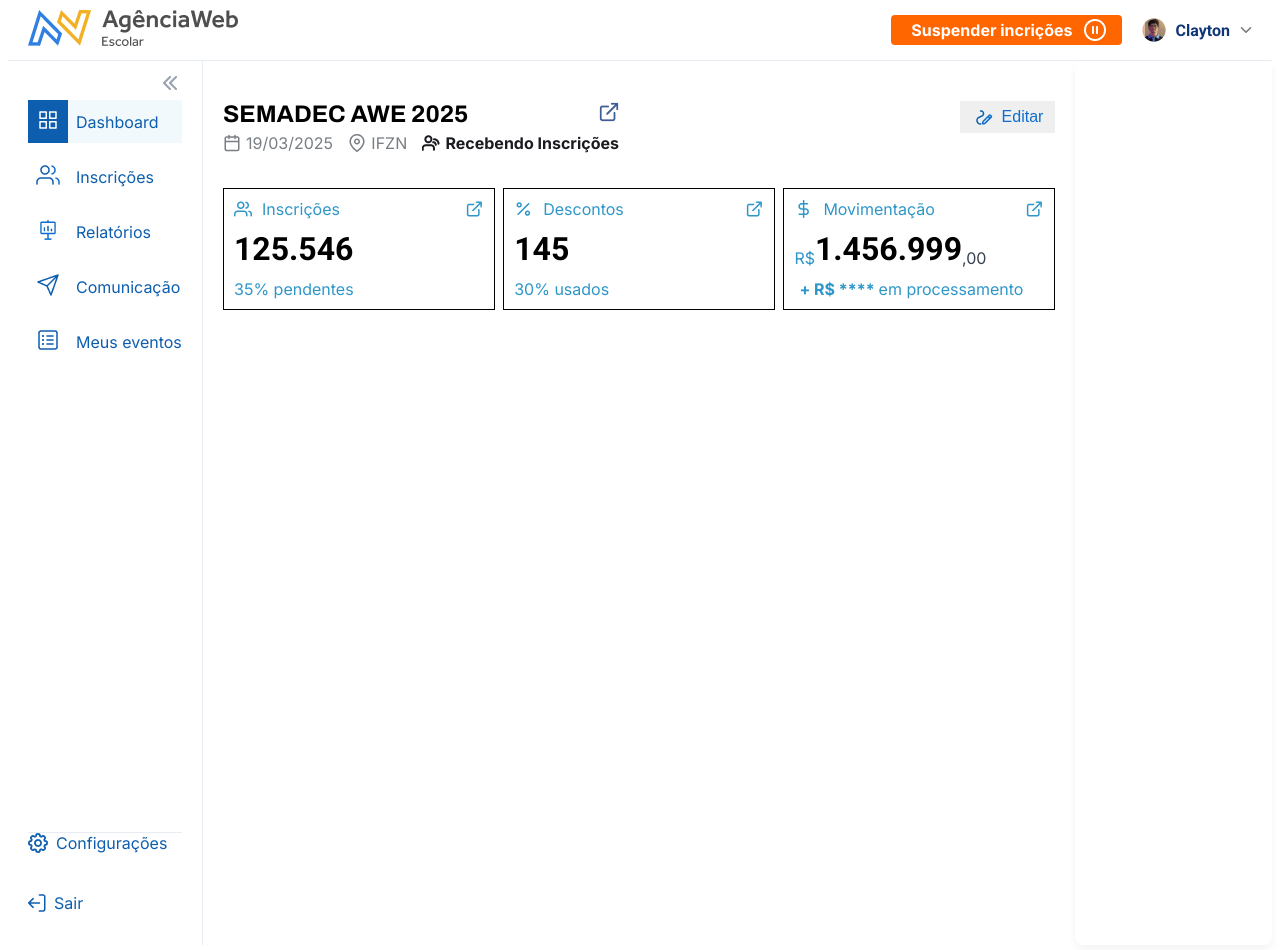
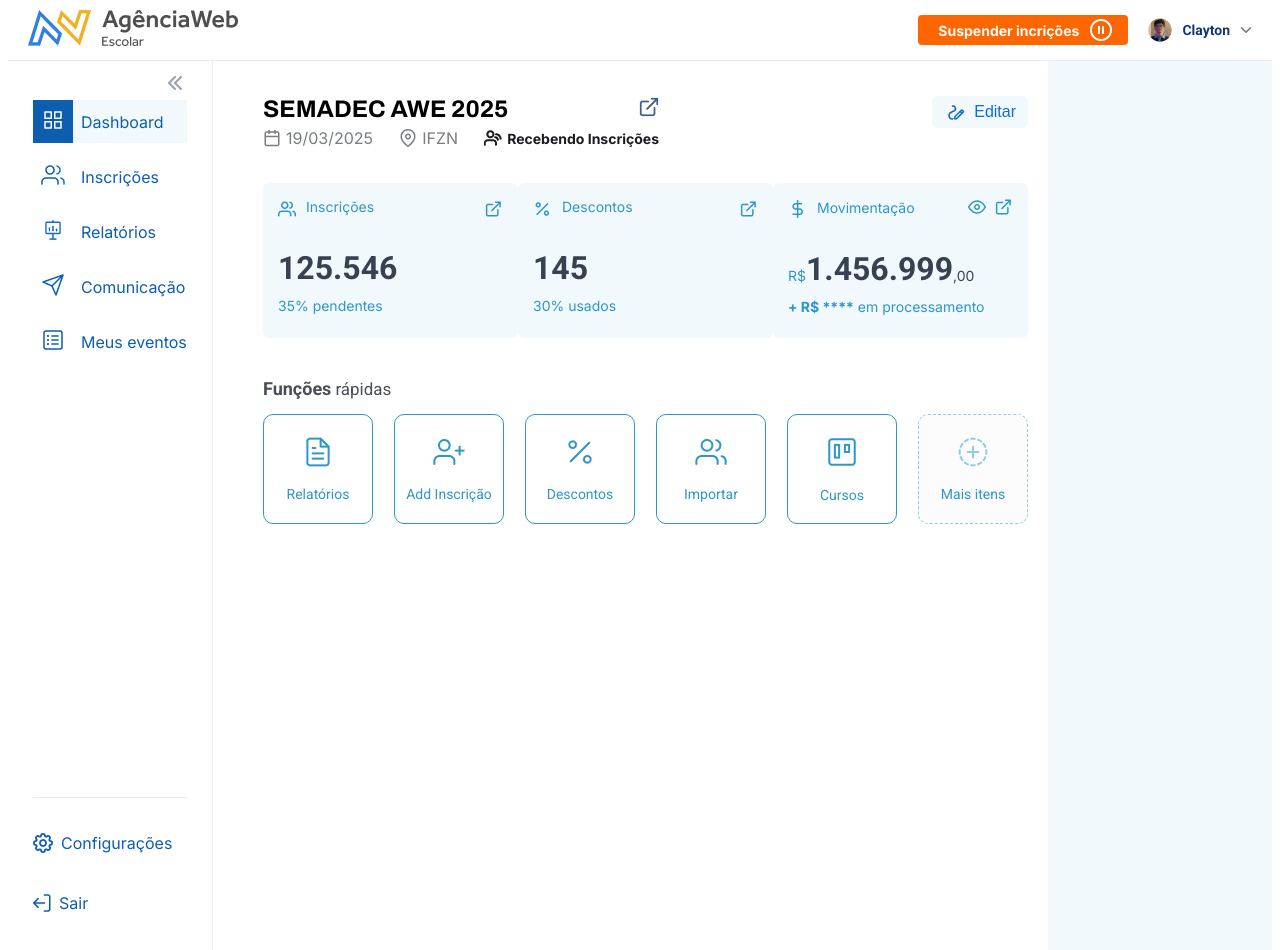
Before and after one commit to Julianne2910/design-web, a plain HTML site: page sites/awe-semadec/dashboard.html in a window 1280 px wide. Drawn offline with Linux system fonts and the light colour scheme.

Commit message:
Atualizando...50%

```diff
--- a/sites/awe-semadec/box.css
+++ b/sites/awe-semadec/box.css
@@ -2,26 +2,40 @@
     display: flex;
     justify-content: space-between;
     padding-top: 35px;
+    padding-bottom: 40px;
 }
 .box-trab{
-    border: 1px solid;
-    width: 250px;
+    border: 0px;
+    border-radius: 6px;
+    width: 225px;
     height: 100px;
-    padding: 10px;
+    padding: 15px;
+    padding-bottom: 40px;
     display: flex;
     flex-direction: column;
     justify-content: space-between;
+    background-color: var(--blue-cinsa);
 }
 .box-trab h1{
     margin: 0px;
     font-family: var(--font-up-dow-right);
+    color: var(--black-numbers-37);
+}
+.box-trab .h1{
+    padding-bottom: 10px;
 }
 .box-trab small, strong{
     font-family: var(--font-left-center);
-    font-size: 16px;
+    font-size: 14px;
+}
+.small-azul, .small-black{
+    margin-bottom: 4px;
 }
 .box-trab .small-azul, strong{
     color: var(--blue-detalhes);
+}
+.strong-especial{
+    margin: 0px;
 }
 .small-black{
     color: var(--black-numbers-37);
@@ -30,6 +44,7 @@
     display: flex;
     align-items: center;
     justify-content: space-between;
+    padding-bottom: 30px;
 }
 .part-1-box{
     display: flex;
@@ -38,9 +53,13 @@
 .part-1-box small{
     margin-left: 10px;
 }
+.eye-box{
+    padding-right: 4px;
+}
 .number-especial{
     display: flex;
     align-items: end;
+    padding-bottom: 10px;
 }
 .zeros{
     color: var(--black-numbers-37);
--- a/sites/awe-semadec/dashboard.html
+++ b/sites/awe-semadec/dashboard.html
@@ -11,8 +11,9 @@
 
     <link rel="stylesheet" href="dashboard.css">
     <link rel="stylesheet" href="left.css">
-    <link rel="stylesheet" href="area-trabalho.css">
+    <link rel="stylesheet" href="main.css">
     <link rel="stylesheet" href="box.css">
+    <link rel="stylesheet" href="funcao.css">
     <link rel="stylesheet" href="right.css">
 
     <title>Semadec</title>
@@ -124,7 +125,7 @@
                         </div>
                         <img src="img/external-link.png" alt="">
                     </div>
-                    <h1>125.546</h1>
+                    <h1 class="h1">125.546</h1>
                     <small class="small-azul">35% pendentes</small>
                 </div>
                 <div class="box-trab">
@@ -135,7 +136,7 @@
                         </div>
                         <img src="img/external-link.png" alt="">
                     </div>
-                    <h1>145</h1>
+                    <h1 class="h1">145</h1>
                     <small class="small-azul">30% usados</small>
                 </div>
                 <div class="box-trab">
@@ -144,7 +145,10 @@
                             <img src="img/dollar.png" alt="">
                             <small class="small-azul">Movimentação</small>
                         </div>
-                        <img src="img/external-link.png" alt="">
+                        <div>
+                            <img class="eye-box" src="img/eye.png" alt="">
+                            <img src="img/external-link.png" alt="">
+                        </div>
                     </div>
                     <div class="number-especial">
                         <small class="small-azul">R$</small>
@@ -152,9 +156,65 @@
                         <small class="small-black">,00</small>
                     </div>
                     <div class="text-especial">
-                        <strong>+ R$ ****</strong>
+                        <strong class="strong-especial">+ R$ ****</strong>
                         <small class="small-azul">em processamento</small>
                     </div>
+                </div>
+            </div>
+            <div class="funcoes">
+                <div class="header-funcoes">
+                    <strong class="str-funcao">Funções</strong>
+                    <small class="sml-funcao">rápidas</small>
+                </div>
+                <div class="botoes-funcoes">
+                    <button>
+                        <div class="img-funcao">
+                            <img src="img/relat-funcao.png" alt="">
+                        </div>
+                        <div class="funcao">
+                            <small>Relatórios</small>
+                        </div>
+                    </button>
+                    <button>
+                        <div class="img-funcao">
+                            <img src="img/add-funcao.png" alt="">
+                        </div>
+                        <div class="funcao">
+                            <small>Add Inscrição</small>
+                        </div>
+                    </button>
+                    <button>
+                        <div class="img-funcao">
+                            <img src="img/descont-funcao.png" alt="">
+                        </div>
+                        <div class="funcao">
+                            <small>Descontos</small>
+                        </div>
+                    </button>
+                    <button>
+                        <div class="img-funcao">
+                            <img src="img/import-funcao.png" alt="">
+                        </div>
+                        <div class="funcao">
+                            <small>Importar</small>
+                        </div>
+                    </button>
+                    <button>
+                        <div class="img-funcao">
+                            <img src="img/trello-funcao.png" alt="">
+                        </div>
+                        <div class="funcao">
+                            <small>Cursos</small>
+                        </div>
+                    </button>
+                    <button class="botao-more">
+                        <div class="img-funcao">
+                            <img src="img/more-funcao.png" alt="">
+                        </div>
+                        <div class="funcao">
+                            <small>Mais itens</small>
+                        </div>
+                    </button>
                 </div>
             </div>
         </main>
--- /dev/null
+++ b/sites/awe-semadec/funcao.css
@@ -0,0 +1,40 @@
+.header-funcoes{
+    padding-bottom: 15px;
+}
+.str-funcao, .sml-funcao{
+    font-family: var(--font-up-dow-right);
+    color: var(--black-dow-49);
+}
+.str-funcao{
+    font-size: 18px;
+    margin: 0px;
+}
+.sml-funcao{
+    font-size: 17px;
+}
+.botoes-funcoes{
+    display: flex;
+    justify-content: space-between;
+}
+.botoes-funcoes button{
+    width: 110px;
+    height: 110px;
+    padding: 0px;
+    border: 1px solid;
+    border-color: var(--blue-detalhes);
+    border-radius: 10px;
+    background-color: #fff;
+}
+.botoes-funcoes .botao-more{
+    border: 1px dashed;
+    border-color: #90CAE9;
+    background-color: #FCFCFC;
+}
+.botoes-funcoes small{
+    font-family: var(--font-up-dow-right);
+    font-size: 14px;
+    color: var(--blue-detalhes);
+}
+.funcao{
+    padding-top: 15px;
+}
--- a/sites/awe-semadec/left.css
+++ b/sites/awe-semadec/left.css
@@ -1,7 +1,7 @@
 .left{
     max-width: 158px;
     height: 854px;
-    padding: 20px;
+    padding: 25px;
     padding-top: 10px;
     border-right: var(--cinsa-cancel) 1px solid;
     display: flex;
@@ -43,4 +43,5 @@
 }
 .baixo{
     border-top: var(--cinsa-cancel) 1px solid;
+    padding-top: 35px;
 }
--- a/sites/awe-semadec/area-trabalho.css
+++ b/sites/awe-semadec/main.css
@@ -2,7 +2,8 @@
     margin-left: 20px;
     margin-right: 20px;
     width: 1309px;
-    padding-top: 40px;
+    padding-top: 35px;
+    padding-left: 30px;
 }
 .inicio-trabalho{
     display: flex;
@@ -22,10 +23,12 @@
     display: flex;
     align-items: center;
     border: 0px;
+    border-radius: 6px;
     padding-top: 4px;
     padding-bottom: 4px;
     padding-left: 12px;
     padding-right: 12px;
+    background-color: var(--blue-cinsa);
 }
 
 .button-editar small{
--- a/sites/awe-semadec/right.css
+++ b/sites/awe-semadec/right.css
@@ -2,9 +2,7 @@
     display: flex;
     justify-content: space-between;
     flex-direction: column;
-    border-radius: 8px;
-    box-shadow: 0px 4px 8px 0px rgba(0, 0, 0, 0.05);
     padding: 22px;
-    width: 240px;
-    background-color: #fff;
+    width: 410px;
+    background-color: var(--blue-cinsa);
 }
```
Also changed, not shown: sites/awe-semadec/img/add-funcao.png (added), sites/awe-semadec/img/descont-funcao.png (added), sites/awe-semadec/img/eye.png (added), sites/awe-semadec/img/import-funcao.png (added), sites/awe-semadec/img/more-funcao.png (added), sites/awe-semadec/img/relat-funcao.png (added), sites/awe-semadec/img/trello-funcao.png (added).
